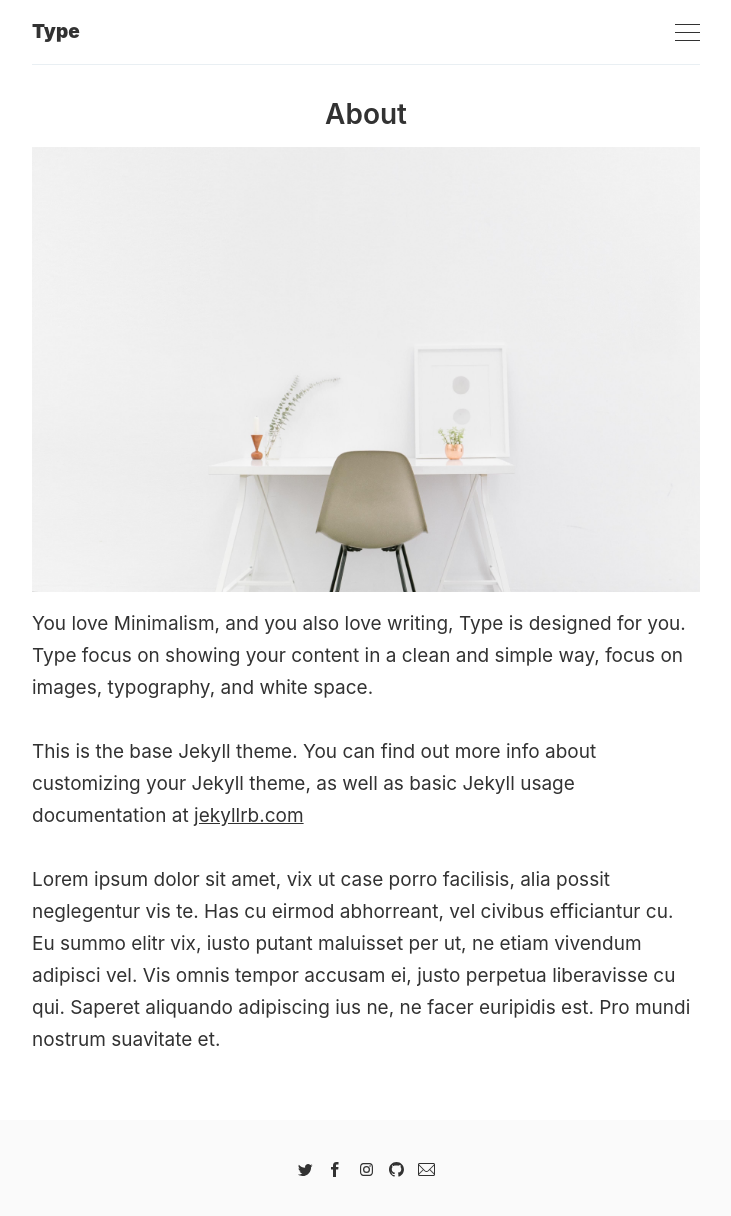
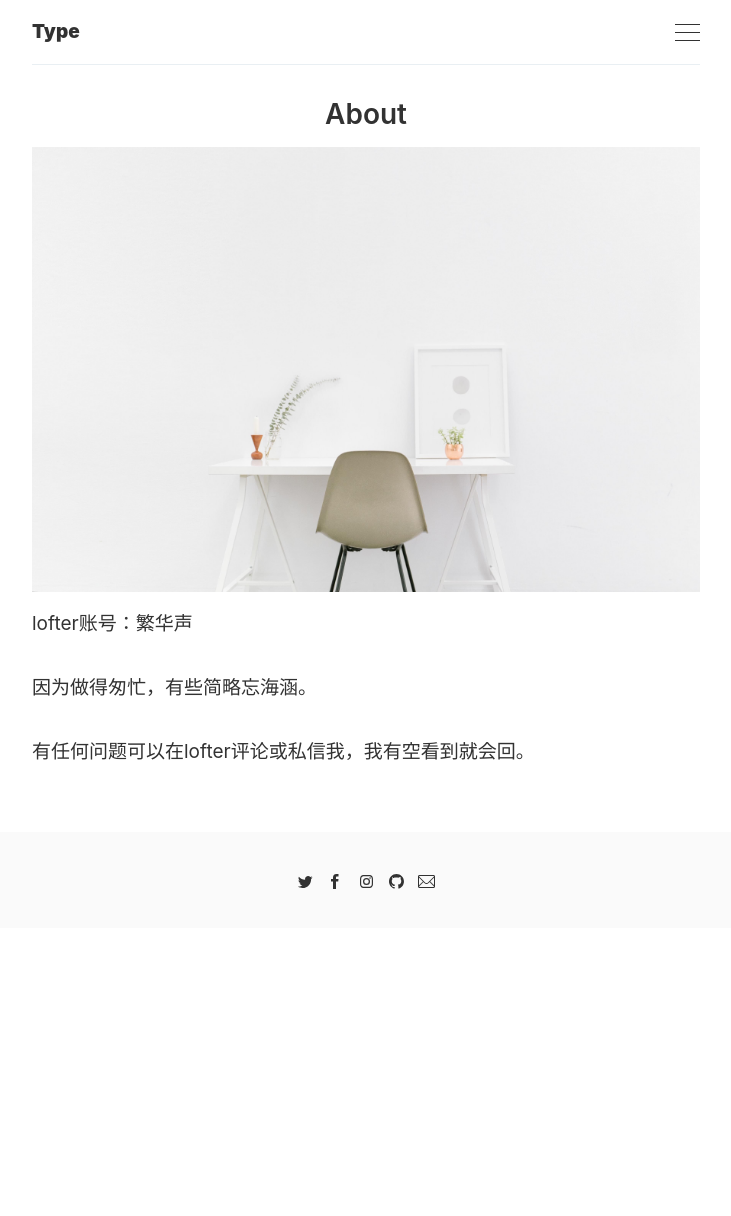
Before and after one commit to TYA-saras/TYA-saras.github.io, a Jekyll site: the page built from _pages/about.md, in a window 1280 px wide. Shown: the whole page, without its empty margins (274-1005 px from the left). Built offline with Jekyll 4.4.1, drawn with Linux system fonts in a browser that asks for light colours; after the commit the page ends 928 px from its top, so only the background shows below that.

Commit message:
Add files via upload

```diff
--- a/_pages/about.md
+++ b/_pages/about.md
@@ -4,8 +4,8 @@ title: About
 image: '/images/pages/about.jpeg'
 ---
 
-You love Minimalism, and you also love writing, Type is designed for you. Type focus on showing your content in a clean and simple way, focus on images, typography, and white space.
+lofter账号：繁华声
 
-This is the base Jekyll theme. You can find out more info about customizing your Jekyll theme, as well as basic Jekyll usage documentation at [jekyllrb.com](http://jekyllrb.com/)
+因为做得匆忙，有些简略忘海涵。
 
-Lorem ipsum dolor sit amet, vix ut case porro facilisis, alia possit neglegentur vis te. Has cu eirmod abhorreant, vel civibus efficiantur cu. Eu summo elitr vix, iusto putant maluisset per ut, ne etiam vivendum adipisci vel. Vis omnis tempor accusam ei, justo perpetua liberavisse cu qui. Saperet aliquando adipiscing ius ne, ne facer euripidis est. Pro mundi nostrum suavitate et.
+有任何问题可以在lofter评论或私信我，我有空看到就会回。
```
